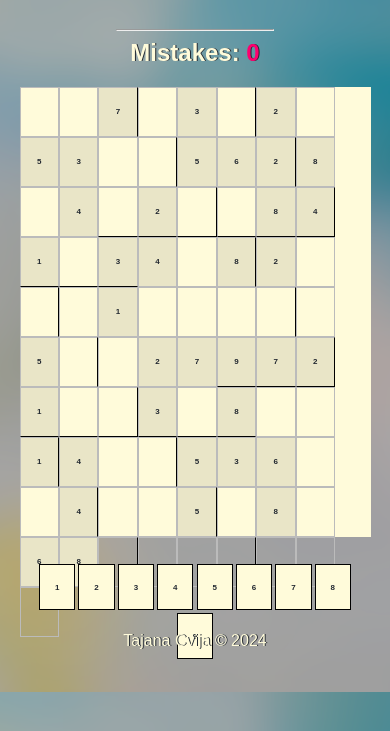
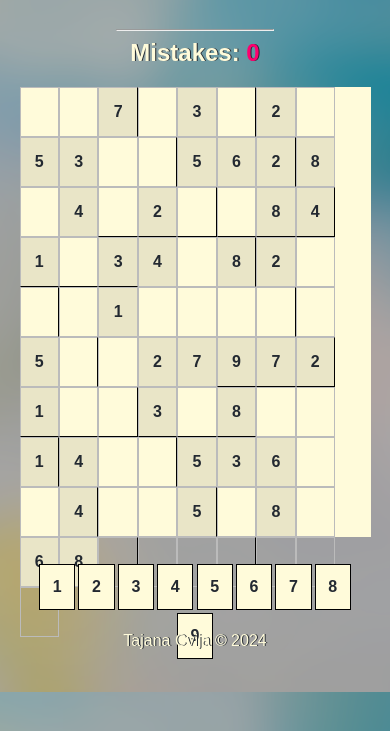
Before and after one commit to tajana-py/sudoku, a plain HTML site: page index.html in a window 390 px wide. Shown: the part 152-883 px from the top of the page. Drawn offline with nearby package versions, Linux system fonts and the light colour scheme.

Commit message:
Update styles.css

```diff
--- a/styles.css
+++ b/styles.css
@@ -133,7 +133,7 @@ hr {
     .tile {
         width: 10.67%;
         border: 0.22%;
-        font-size: 50%;
+        font-size: 1rem;
     }
 
     .tile:after {
@@ -145,7 +145,7 @@ hr {
     .number {
         width: 9.78%;
         margin: 0.44%;
-        font-size: 50%;
+        font-size: 1rem;
     }
     .number:after {
         content: "";
```
